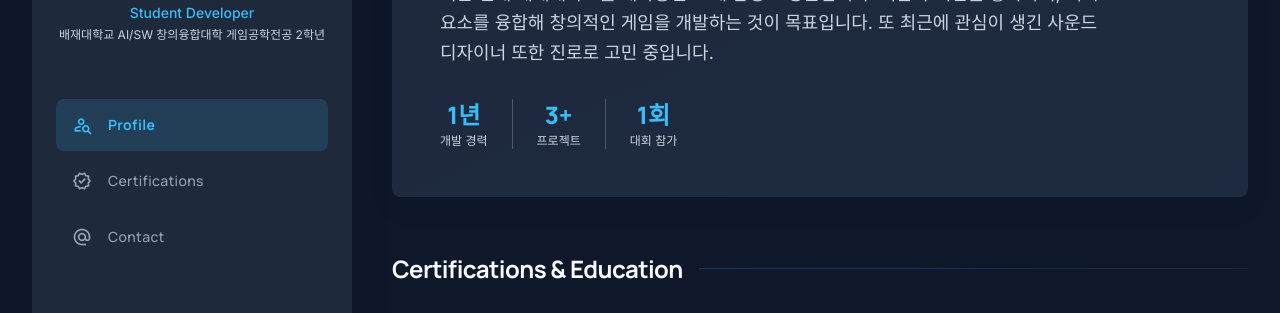
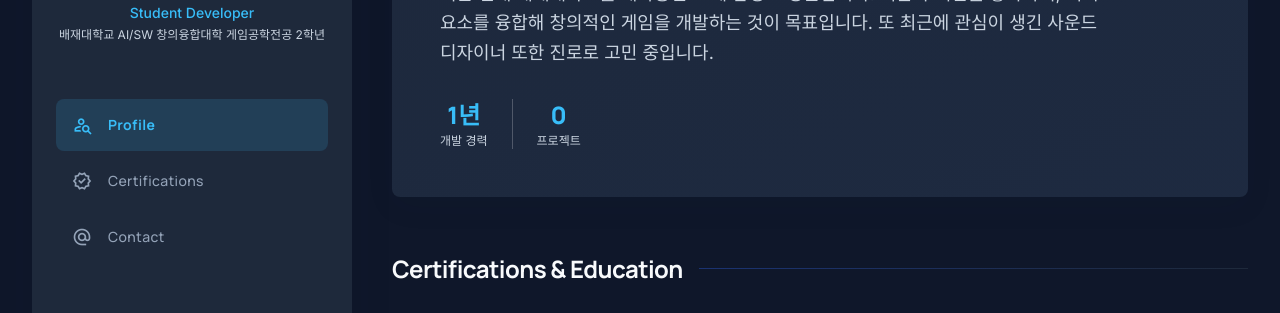
Before and after one commit to KyungGeun/profile-project, a website built with Vite: page index.html in a window 1280 px wide. Shown: the part 330-643 px from the top of the page. Built offline with nearby package versions, Linux system fonts and the light colour scheme.

Commit message:
Quick Stats에서 프로젝트 개수를 0으로 변경 및 대회 참가 항목 삭제

```diff
--- a/index.html
+++ b/index.html
@@ -398,13 +398,8 @@
             </div>
             <div class="w-px bg-outline-variant/30"></div>
             <div class="text-center">
-              <div class="text-2xl font-black font-headline text-surface-tint">3+</div>
+              <div class="text-2xl font-black font-headline text-surface-tint">0</div>
               <div class="text-xs text-on-surface-variant font-label mt-0.5">프로젝트</div>
-            </div>
-            <div class="w-px bg-outline-variant/30"></div>
-            <div class="text-center">
-              <div class="text-2xl font-black font-headline text-surface-tint">1회</div>
-              <div class="text-xs text-on-surface-variant font-label mt-0.5">대회 참가</div>
             </div>
           </div>
         </div>
```
